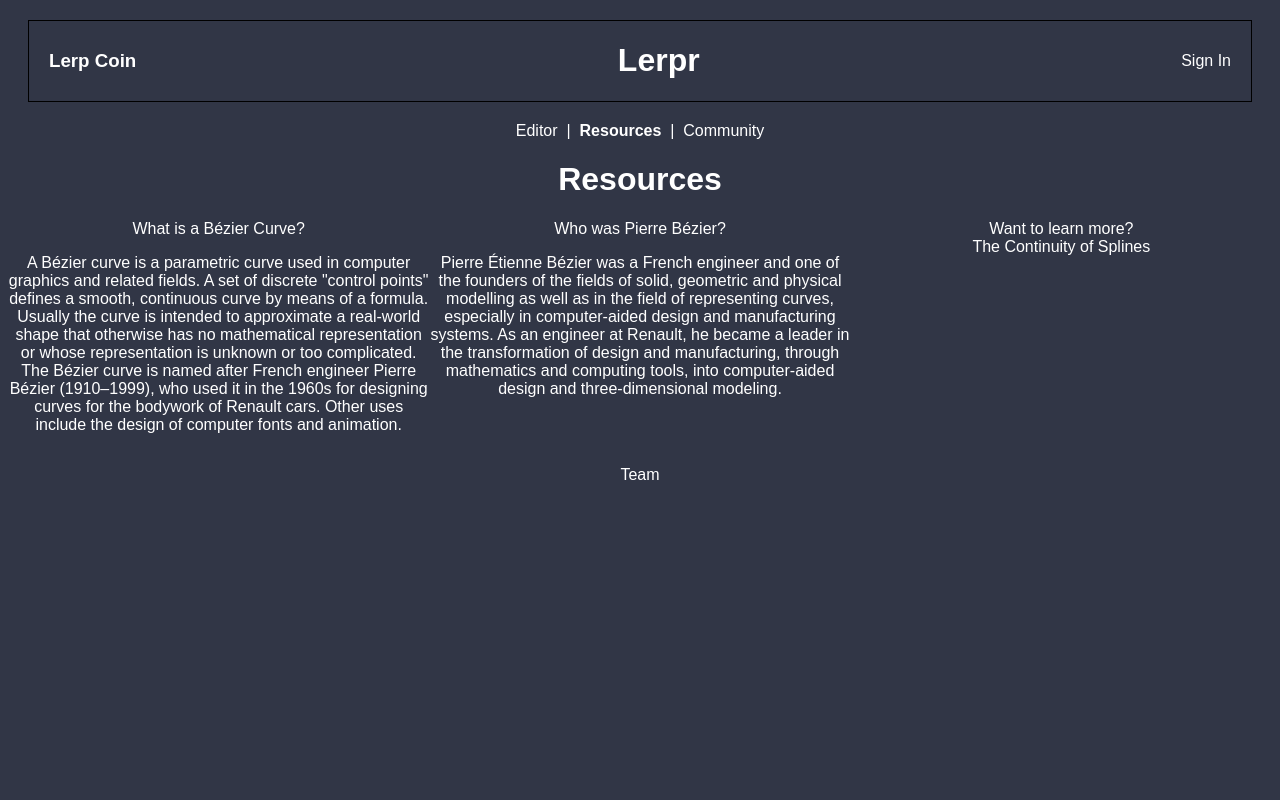
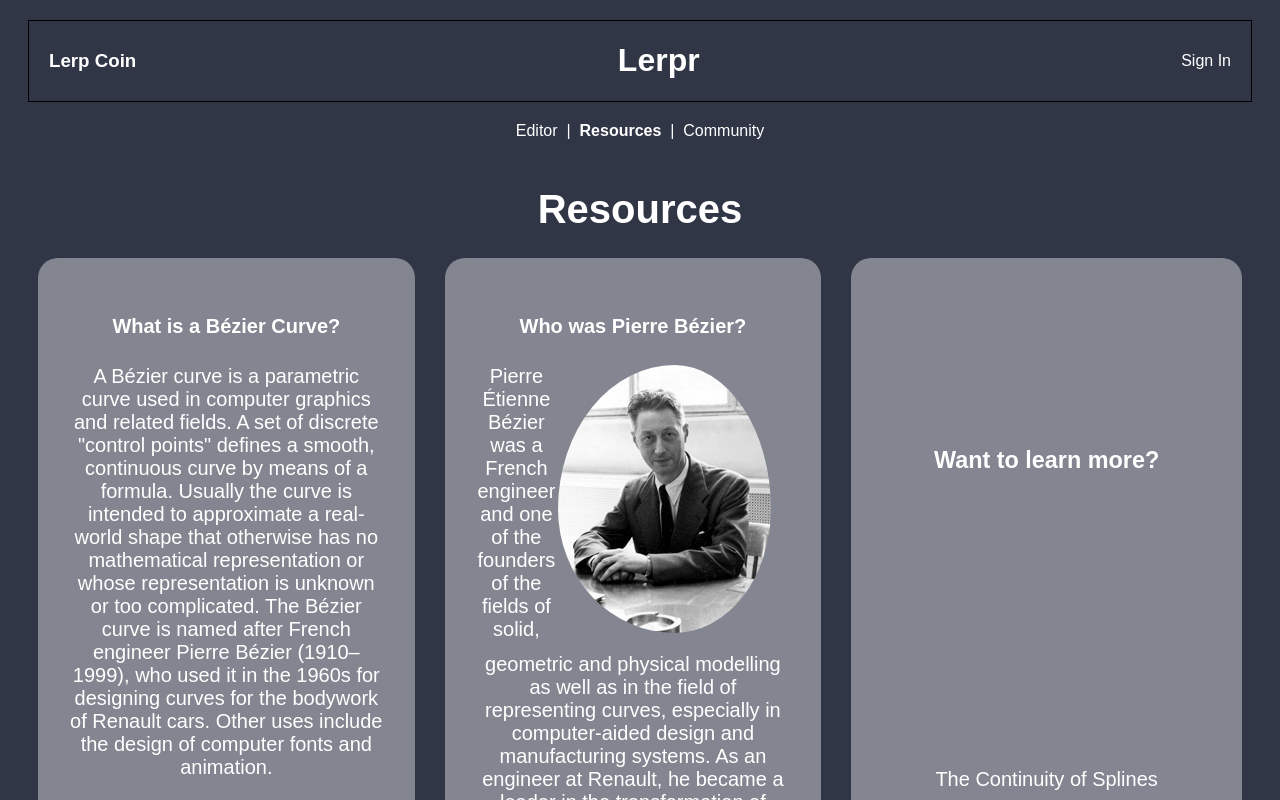
Before and after one commit to ScottAnk/lerpr, a React (Create React App) app: page /resources in a window 1280 px wide. Shown: the top 800 px of the page. Built offline with nearby package versions, Linux system fonts and the light colour scheme; a web font is replaced by a local one.

Commit message:
various stylings on Resources, Editor, and Team pages Co-Authored-By: Paul-Truitt truittpaul39@gmail.com Co-Authored-By: @eddie-hernandez  eddie.hernandez115@gmail.com

```diff
--- a/src/components/ControlPanel/ControlPanel.css
+++ b/src/components/ControlPanel/ControlPanel.css
@@ -3,6 +3,3 @@
   flex-direction: column;
   align-items: center;
 }
-
-.ControlPanelMain > * {
-}
--- a/src/components/ControlPoint/ControlPoint.css
+++ b/src/components/ControlPoint/ControlPoint.css
@@ -4,32 +4,47 @@
   grid-template-rows: repeat(2, 1fr);
   grid-column-gap: 2px;
   grid-row-gap: 2px;
-
   border-radius: 10px;
+  border: rgb(191, 184, 184) solid;
+  margin: 10px;
+  background-color: rgba(249, 249, 249, 0.408);
 }
 .ControlPointContainer > * {
   padding: 5px;
+  margin: 5px;
 }
 
 .CurveLabel {
   grid-area: 1/1/3/1;
   line-height: 2em;
+  display: flex;
+  align-items: center;
 }
 
 .XLabel {
   grid-area: 1 / 2 / 1 / 2;
+  display: flex;
+  align-items: right;
+  justify-content: right;
 }
 .YLabel {
   grid-area: 2 / 2 / 3 / 2;
+  display: flex;
+  align-items: right;
+  justify-content: right;
 }
 
 .CoordinateX {
   grid-row: 1;
   width: 50px;
+  background-color: rgba(205, 96, 96, 0.754);
+  color: rgb(231, 228, 228);
 }
 .CoordinateY {
   grid-row: 2;
   width: 50px;
+  background-color: rgb(123, 183, 123);
+  color: rgb(231, 228, 228);
 }
 
 .ControlPointContainer > form {
--- a/src/pages/Editor/Editor.css
+++ b/src/pages/Editor/Editor.css
@@ -32,8 +32,8 @@
 }
 
 /* examples/custom-styling.css */
-.customOverlay {
-}
+/* .customOverlay {
+} */
 .customModal {
   height: 50vh;
   width: 100%;
--- a/src/pages/Resources/Resources.css
+++ b/src/pages/Resources/Resources.css
@@ -1,11 +1,63 @@
 .Resources {
-    text-align: center;
+  display: flex;
+  flex-direction: column;
+  align-items: center;
+  justify-content: space-evenly;
+  font-size: 20px;
+  height: 85vh;
+  margin-top: 20px;
 }
 
-.grid-container {
-    display: grid;
-    grid-template-columns: repeat(3, 1fr);
-    grid-template-rows: 1fr;
-    grid-column-gap: 0px;
-    grid-row-gap: 0px;
+.flex-container {
+  display: flex;
+  justify-content: space-around;
 }
+
+.bezier-container {
+  text-align: center;
+  background-color: rgba(249, 249, 249, 0.408);
+  padding: 30px;
+  border-radius: 20px;
+  margin-left: 30px;
+  flex: 3;
+}
+
+.pierre-container {
+  text-align: center;
+  background-color: rgba(249, 249, 249, 0.408);
+  padding: 30px;
+  border-radius: 20px;
+  margin-left: 30px;
+  margin-right: 30px;
+  flex: 3;
+}
+
+.links-container {
+  text-align: center;
+  background-color: rgba(249, 249, 249, 0.408);
+  padding: 30px;
+  border-radius: 20px;
+  margin-right: 30px;
+  display: flex;
+  flex-direction: column;
+  justify-content: space-around;
+  flex-grow: 1;
+}
+.right {
+  float: right;
+  padding: 0 20px 20px 0;
+}
+
+.pierre {
+  border-radius: 75%;
+}
+
+.TeamLink {
+  padding: 20px;
+  background-color: rgba(249, 249, 249, 0.408);
+  border-radius: 10px;
+}
+
+.TeamLink:hover {
+  background-color: rgba(109, 107, 107, 0.408);
+}
--- a/src/pages/Resources/Resources.js
+++ b/src/pages/Resources/Resources.js
@@ -1,6 +1,8 @@
 // import Team from '../Team/Team'
 import { useNavigate } from 'react-router-dom'
 import './Resources.css'
+
+import pierre from '../../assets/pierre.jpeg'
 
 export default function Resources() {
   const navigate = useNavigate()
@@ -14,9 +16,9 @@ export default function Resources() {
       <>
         <h1>Resources</h1>
         {/* link for team page */}
-        <div className="grid-container">
+        <div className="flex-container">
           <div className="bezier-container">
-            What is a Bézier Curve?
+            <h4>What is a Bézier Curve?</h4>
             <div className="curve-info">
               <p>
                 A Bézier curve is a parametric curve used in computer graphics
@@ -33,7 +35,8 @@ export default function Resources() {
             </div>
           </div>
           <div className="pierre-container">
-            Who was Pierre Bézier?
+            <h4>Who was Pierre Bézier?</h4>
+            <img className="right pierre" src={pierre}></img>
             <div className="pierre-info">
               <p>
                 Pierre Étienne Bézier was a French engineer and one of the
@@ -48,16 +51,18 @@ export default function Resources() {
             </div>
           </div>
           <div className="links-container">
-            Want to learn more?
-            <div className='links'>
-              <a href='https://www.youtube.com/watch?v=jvPPXbo87ds&t=255s'>
+            <h3>Want to learn more?</h3>
+            <div className="links">
+              <a href="https://www.youtube.com/watch?v=jvPPXbo87ds&t=255s">
                 The Continuity of Splines
               </a>
             </div>
           </div>
         </div>
         <footer>
-          <p onClick={handleNavigateTeam}>Team</p>
+          <p className="TeamLink" onClick={handleNavigateTeam}>
+            Meet the Team
+          </p>
         </footer>
       </>
     </main>
--- a/src/pages/Team/Team.css
+++ b/src/pages/Team/Team.css
@@ -8,19 +8,21 @@ body {
   display: flex;
   align-items: center;
   justify-content: center;
+  margin-top: 50px;
 }
 
-.TeamContainer {
-  /* display: flex;
+/* .TeamContainer {
+  display: flex;
   align-items: center;
   justify-content: space-evenly;
-  flex-direction: column; */
-}
+  flex-direction: column;
+} */
 
 .TeamMain {
   display: flex;
   align-items: center;
   justify-content: space-evenly;
+  height: 60vh;
 }
 
 .TeamMain > * {
@@ -47,3 +49,13 @@ a {
   border-radius: 100px;
   border: solid black 5px;
 }
+
+.LinkedIn {
+  padding: 20px;
+  background-color: rgba(249, 249, 249, 0.408);
+  border-radius: 25px;
+}
+
+.LinkedIn:hover {
+  background-color: rgba(109, 107, 107, 0.408);
+}
--- a/src/pages/Team/Team.js
+++ b/src/pages/Team/Team.js
@@ -18,29 +18,44 @@ export default function Team() {
       <div className="TeamMain">
         <div className="TeamMemberCard">
           <img className="img" src={scott}></img>
-          <p>Scott Ankiewicz</p>
-
-          <a href="https://www.linkedin.com/in/scott-ankiewicz/">LinkedIn</a>
+          <h3>Scott Ankiewicz</h3>
+          <a
+            class="LinkedIn"
+            href="https://www.linkedin.com/in/scott-ankiewicz/"
+          >
+            LinkedIn
+          </a>
         </div>
         <div className="TeamMemberCard">
           <img className="img" src={pault}></img>
-          Paul Truitt
-          <a href="https://www.linkedin.com/in/paultruittdev/">LinkedIn</a>
+          <h3>Paul Truitt</h3>
+          <a class="LinkedIn" href="https://www.linkedin.com/in/paultruittdev/">
+            LinkedIn
+          </a>
         </div>
         <div className="TeamMemberCard">
           <img className="img" src={eddie}></img>
-          Eddie Hernandez
-          <a href="https://www.linkedin.com/in/edhz/">LinkedIn</a>
+          <h3>Eddie Hernandez</h3>
+          <a class="LinkedIn" href="https://www.linkedin.com/in/edhz/">
+            LinkedIn
+          </a>
         </div>
         <div className="TeamMemberCard">
           <img className="img" src={pauls}></img>
-          Paul Seabrook
-          <a href="https://www.linkedin.com/in/paulwarrenseabrook/">LinkedIn</a>
+          <h3>Paul Seabrook</h3>
+          <a
+            class="LinkedIn"
+            href="https://www.linkedin.com/in/paulwarrenseabrook/"
+          >
+            LinkedIn
+          </a>
         </div>
         <div className="TeamMemberCard">
           <img className="img" src={quentin}></img>
-          Quentin Lee
-          <a href="https://www.linkedin.com/in/quentinjlee/">LinkedIn</a>
+          <h3>Quentin Lee</h3>
+          <a class="LinkedIn" href="https://www.linkedin.com/in/quentinjlee/">
+            LinkedIn
+          </a>
         </div>
       </div>
     </main>
```
Also changed, not shown: src/assets/pierre.jpeg (added).
